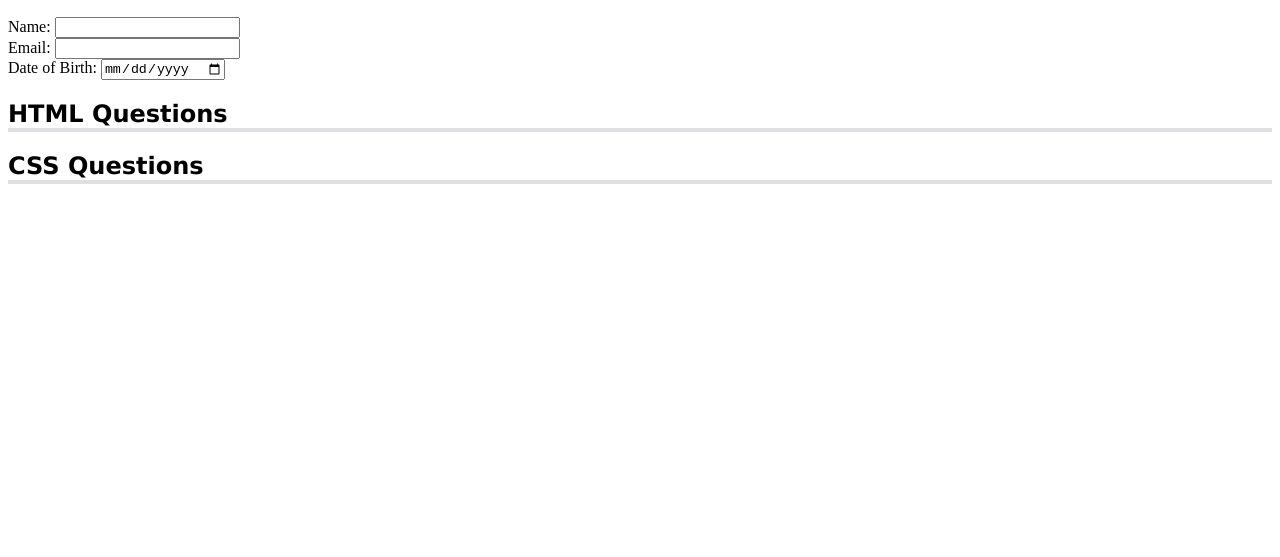
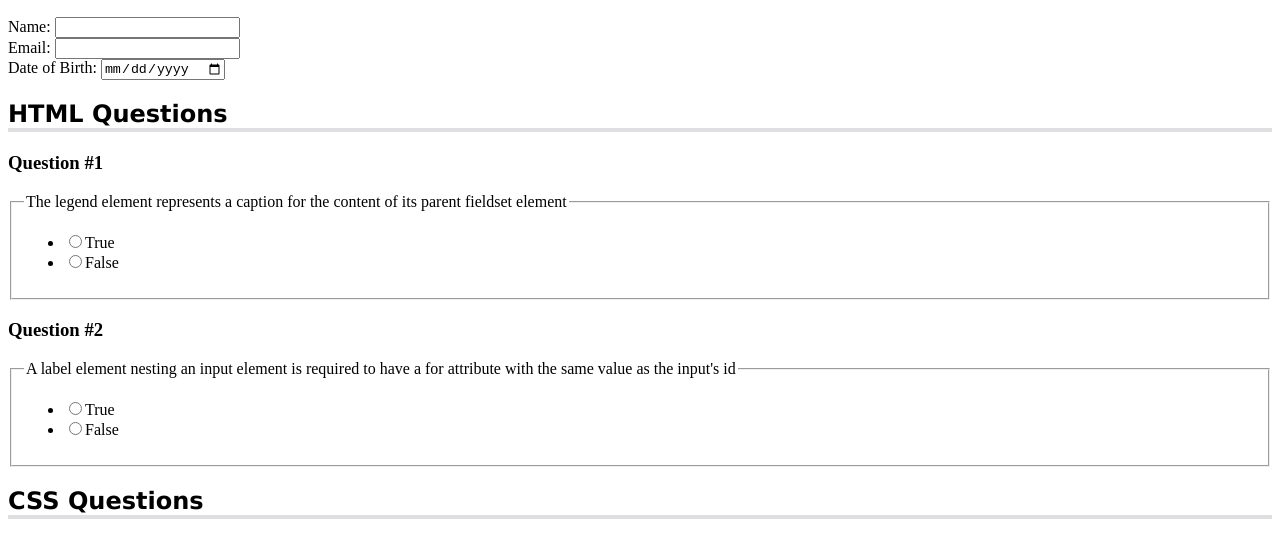
Before and after one commit to OleksandrHub/AQuiz, a plain HTML site: page index.html in a window 1280 px wide. Shown: the part 113-670 px from the top of the page. Drawn offline with Linux system fonts and the light colour scheme.

Commit message:
made the first and second sections of the form

```diff
--- a/index.html
+++ b/index.html
@@ -38,6 +38,28 @@
             </section>
             <section role="region" aria-labelledby="html-questions">
                 <h2 id="html-questions">HTML Questions</h2>
+                <div class="question-block">
+                    <h3>1<span class="sr-only">Question</span></h3>
+                    <fieldset class="question" name="question_1">
+                        <legend> The legend element represents a caption for the content of its
+                            parent fieldset element</legend>
+                        <ul class="answers-list">
+                            <li><label for="q1-a1"><input type="radio" name="q1" id="q1-a1" value="true">True</label></li>
+                            <li><label for="q1-a2"><input type="radio" name="q1" id="q1-a2" value="false">False</label></li>
+                        </ul>
+                    </fieldset>
+                </div>
+                <div class="question-block">
+                    <h3>2<span class="sr-only">Question</span></h3>
+                    <fieldset class="question" name="question_2">
+                        <legend> A label element nesting an input element is required to have a
+                            for attribute with the same value as the input's id</legend>
+                        <ul class="answers-list">
+                            <li><label for="q2-a1"><input type="radio" name="q2" id="q2-a1" value="true">True</label></li>
+                            <li><label for="q2-a2"><input type="radio" name="q2" id="q2-a2" value="false">False</label></li>
+                        </ul>
+                    </fieldset>
+                </div>
             </section>
             <section role="region" aria-labelledby="css-questions">
                 <h2 id="css-questions">CSS Questions</h2>
--- a/styles.css
+++ b/styles.css
@@ -24,3 +24,17 @@ h1, h2{
 h2{
     border-bottom: 4px solid #dfdfe2;
 }
+.sr-only{
+    position: absolute;
+    width: 1px;
+    height: 1px;
+    padding: 0;
+    margin: -1px;
+    overflow: hidden;
+    clip: rect(0, 0, 0, 0);
+    white-space: nowrap;
+    border: 0;
+}
+h3::before{
+   content:"Question #";
+}
```
